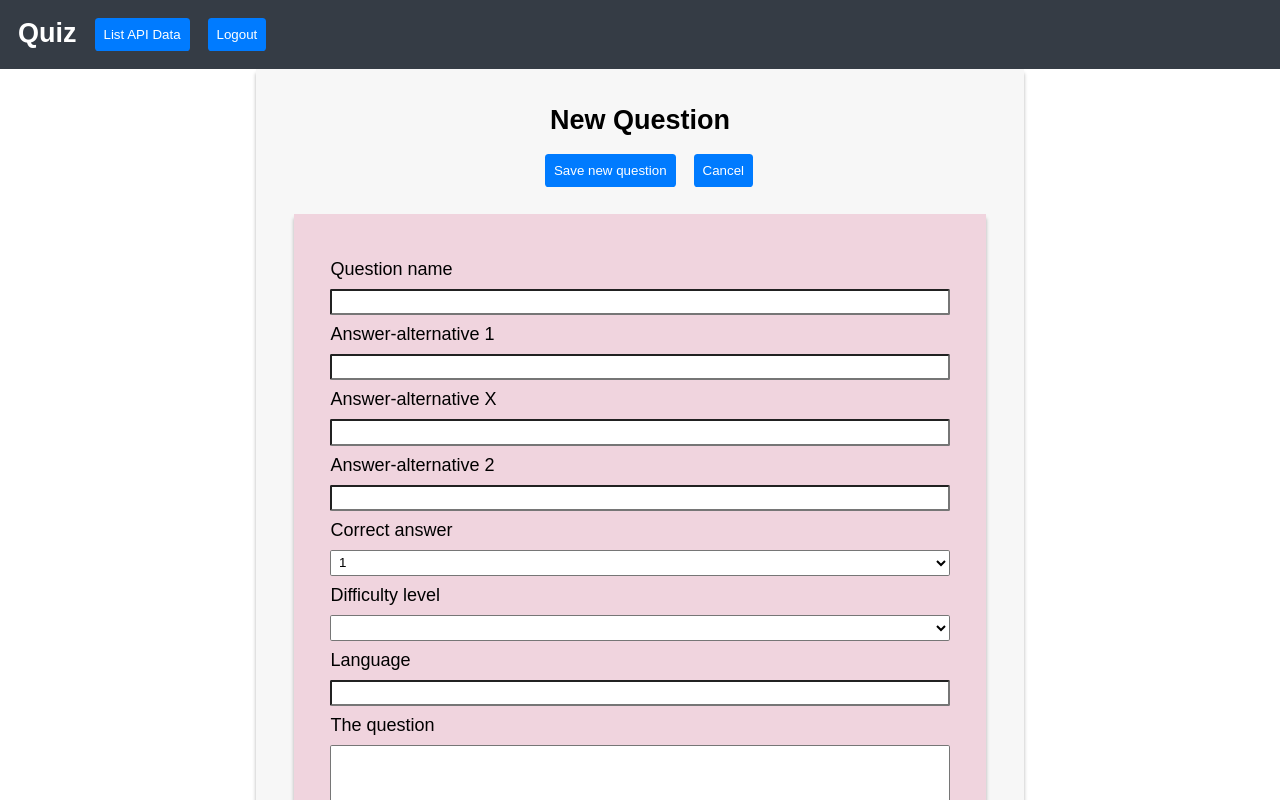
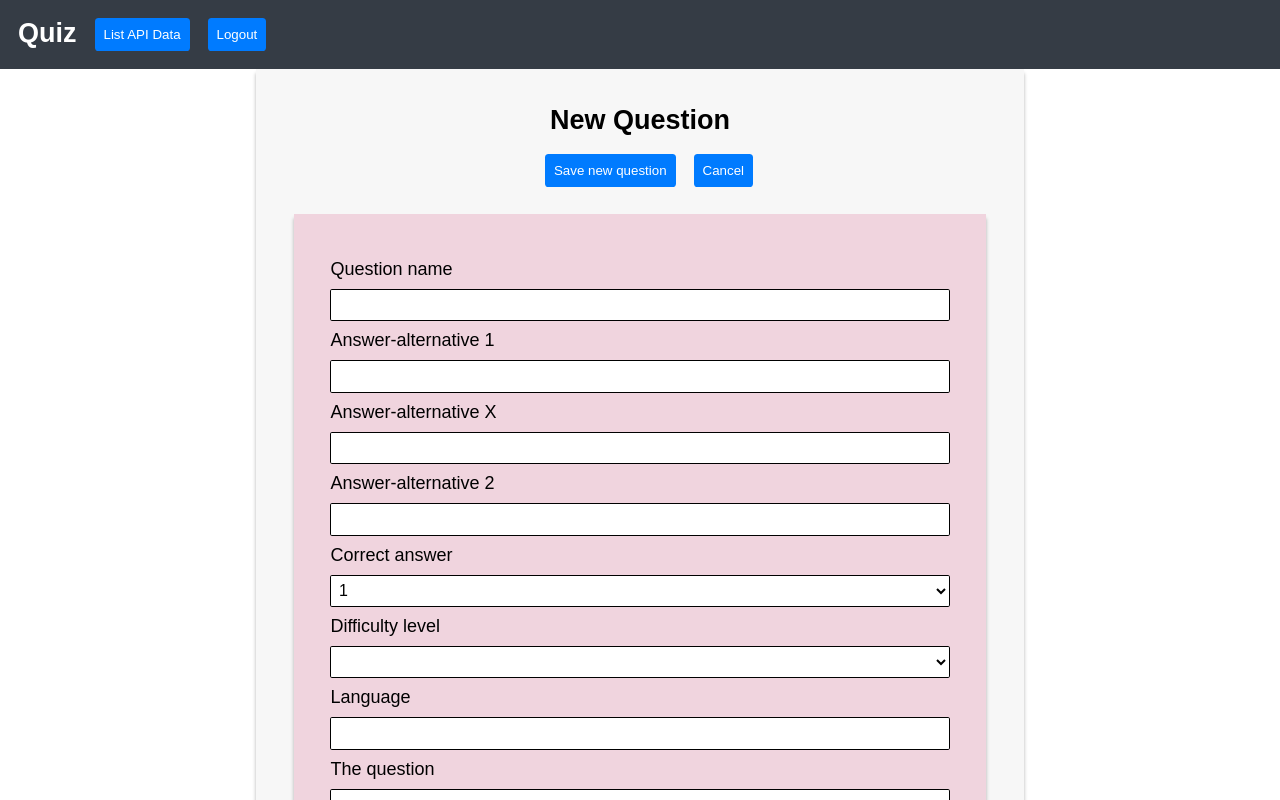
Before and after one commit to SamuelThand/quiz-app-frontend, an Angular app: page /admin-question in a window 1280 px wide. Shown: the top 800 px of the page. Built offline with nearby package versions, Linux system fonts and the light colour scheme; no server answers.

Commit message:
Style of fields

```diff
--- a/src/app/admin-question/admin-question.component.css
+++ b/src/app/admin-question/admin-question.component.css
@@ -6,6 +6,28 @@
   background-color: #f7f7f7;
   box-shadow: 0 0.2rem 0.2rem rgb(0 0 0 / 30%);
   padding-bottom: 1rem;
+}
+
+.required-alert {
+  color: #721c24;
+  background-color: #fd9ca488;
+  border-color: #721c24;
+  position: relative;
+  padding: 0.5rem 1.25rem;
+  margin-bottom: 1rem;
+  border: 1px solid;
+  border-radius: 0.25rem;
+}
+
+.success-alert {
+  color: #1c722f;
+  background-color: #9cfdc188;
+  border-color: #1c722f;
+  position: relative;
+  padding: 0.5rem 1.25rem;
+  margin-bottom: 1rem;
+  border: 1px solid;
+  border-radius: 0.25rem;
 }
 
 h2 {
@@ -55,6 +77,17 @@ label {
   margin-top: 0.5rem;
 }
 
+input, textarea, select, select option {
+  border: 1px solid #000;
+  border-radius: 0.2rem;
+  font-size: medium;
+}
+
+input, select, select option {
+  background-color: #fff;
+  height: 1.8rem;
+}
+
 input:focus {
   outline: none;
 }
@@ -64,9 +97,6 @@ textarea {
   outline: none;
 }
 
-select, select option {
-  background-color: #fff;
-}
 
 button {
   color: #fff;
@@ -81,3 +111,7 @@ button:hover {
   cursor: pointer;
   opacity: 0.5;
 }
+
+#submit-button {
+  margin-top: 1rem;
+}
```
